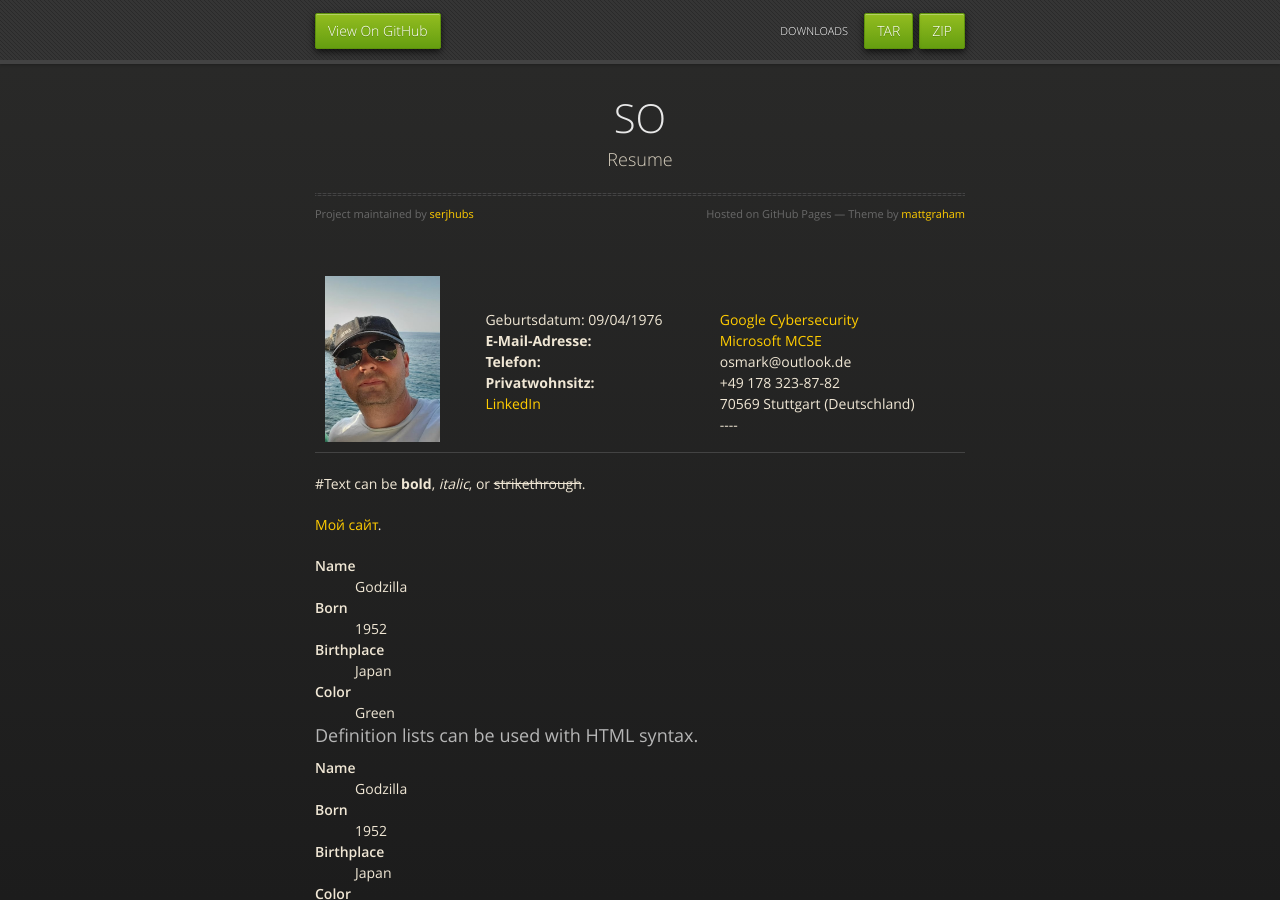
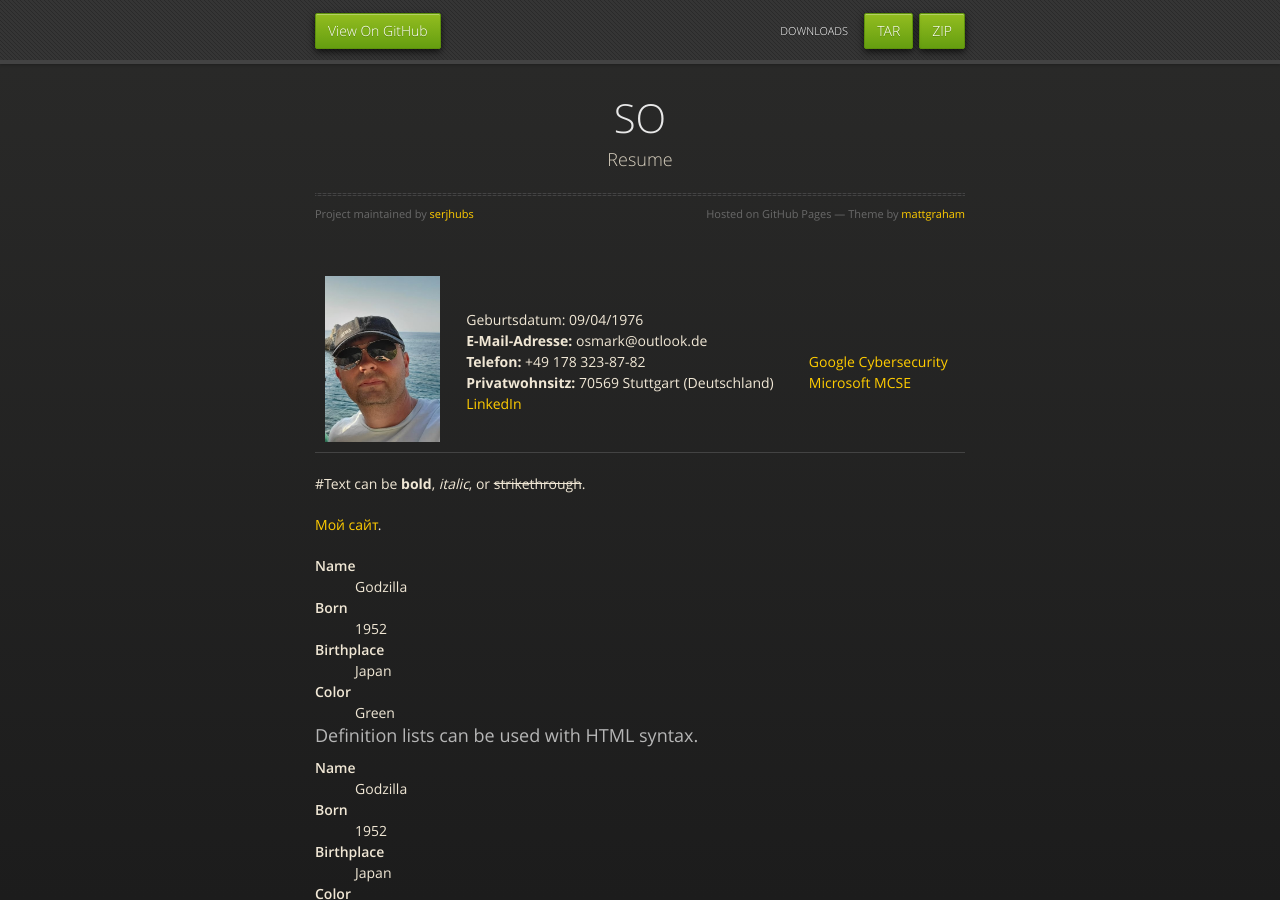
Before and after one commit to serjhubs/Resume, a Jekyll site: the page built from index.md, in a window 1280 px wide and 900 px high. Built offline with Jekyll 4.4.1, drawn with Linux system fonts in a browser that asks for light colours.

Commit message:
Update index.md

```diff
--- a/index.md
+++ b/index.md
@@ -5,19 +5,15 @@ layout: default
    <table><tr>
      <td><img src="https://github.com/serjhubs/Resume/blob/main/_includes/SO.jpeg?raw=true" width="115" heihgt="125"></td>
       <td> Geburtsdatum: 09/04/1976
-       <br><strong>E-Mail-Adresse:</strong>
-        <br><strong>Telefon:</strong>
-         <br><strong>Privatwohnsitz:</strong>
+       <br><strong>E-Mail-Adresse:</strong> osmark@outlook.de
+        <br><strong>Telefon:</strong> +49 178 323-87-82
+         <br><strong>Privatwohnsitz:</strong> 70569 Stuttgart (Deutschland)
          <br><a href="https://linkedin.com" target = "_blank">LinkedIn</a>
       </td>
       <td>
           <br><a href="https://www.credly.com/badges/31d821ea-8c1b-4400-b222-442f3488fbfc/public_url" target = "_blank">Google Cybersecurity</a>
           <br><a href="https://learn.microsoft.com/en-us/users/serhiiopolskyi/transcript/d9mnkakjy3g5e86" target = "_blank">Microsoft MCSE</a>
-          <br>osmark@outlook.de
-          <br>+49 178 323-87-82
-          <br>70569 Stuttgart (Deutschland)
-          <br>----
-      </td>
+       </td>
      </tr>
    </table>
 </Html>
```
